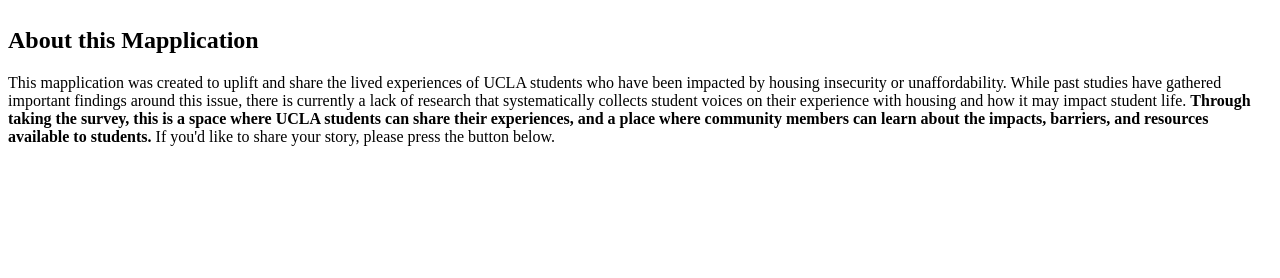
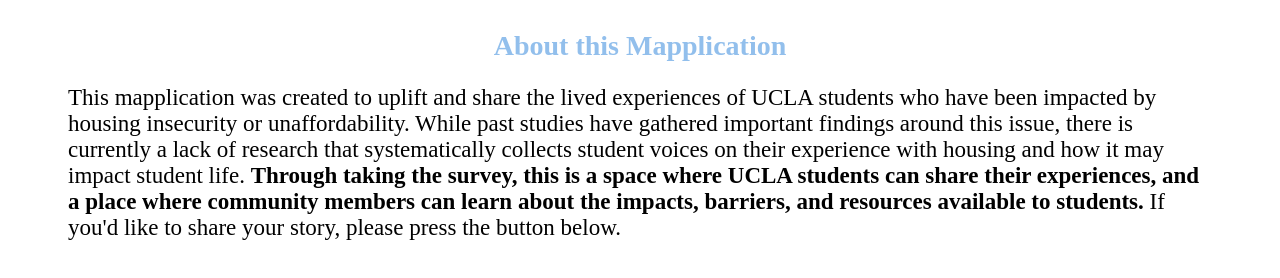
Before and after one commit to cassiuscarandang/aashousingandhomelessness, a plain HTML site: page about.html in a window 1280 px wide. Shown: the part 128-406 px from the top of the page. Drawn offline with nearby package versions, Linux system fonts and the light colour scheme.

Commit message:
edited style for about.html

```diff
--- a/styles/style.css
+++ b/styles/style.css
@@ -4,6 +4,18 @@ body{
     grid-template-areas: "header" "main_content" "footer";
     background-color: rgb(255, 255, 255);
     gap: 10px;
+}
+
+h2{
+    font-size: 28px;
+    color: #92bfec;
+    text-align: center;
+}
+
+p{
+    font-size: 23px;
+    margin-left: 60px;
+    margin-right: 60px;
 }
 
 header{
```
